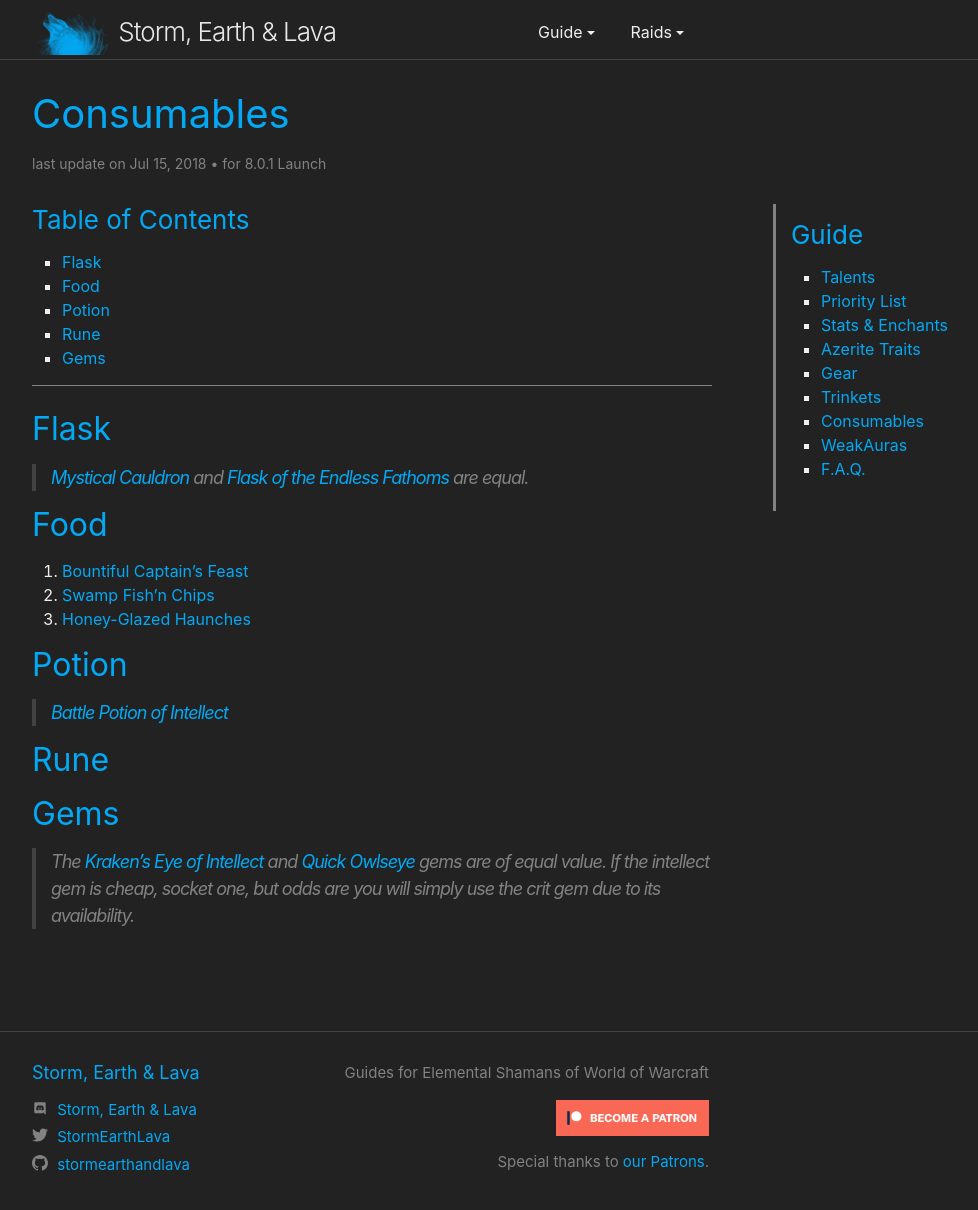
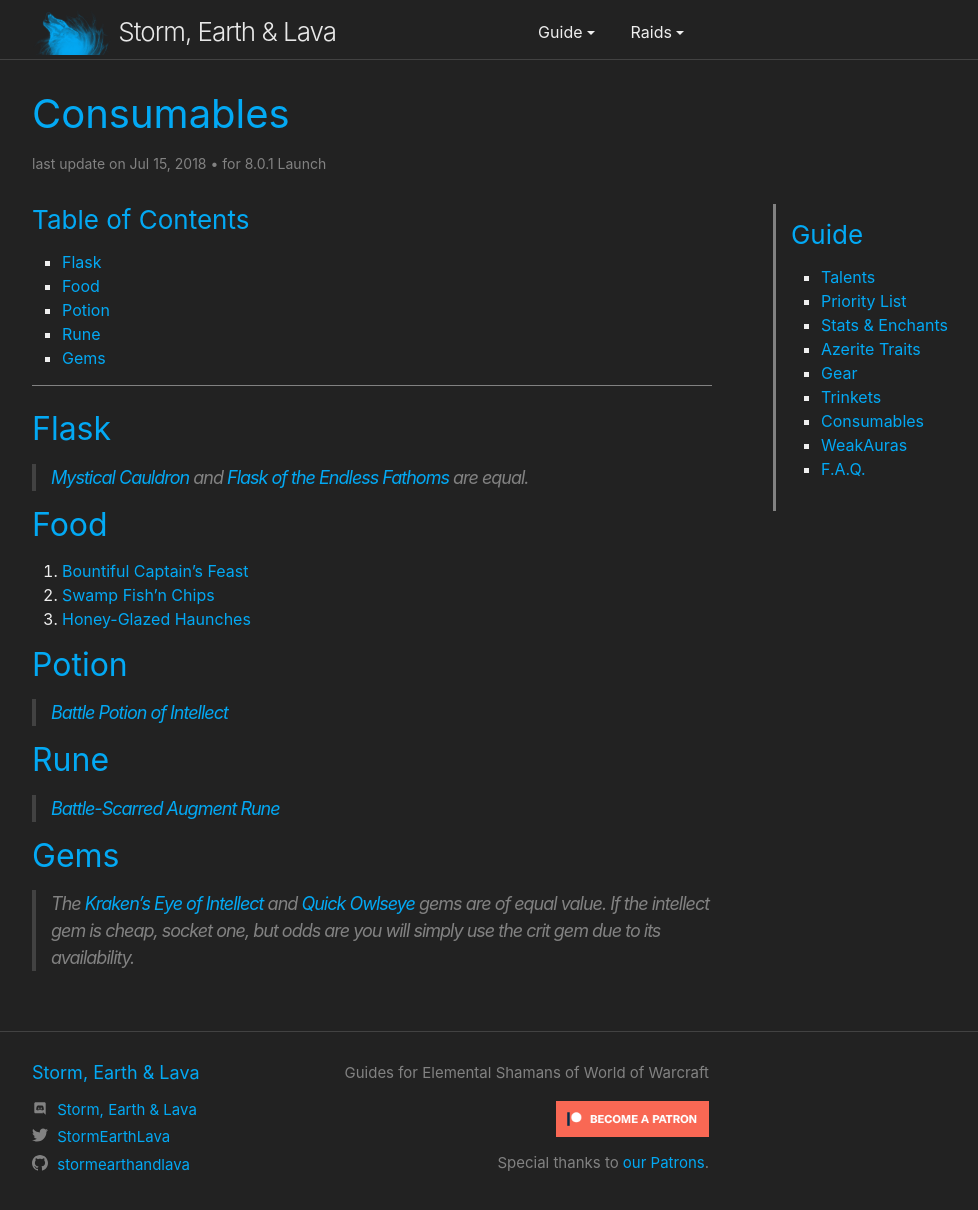
Before and after one commit to stormearthandlava/stormearthandlava.github.io, a Jekyll site: the page built from guide/general/consumables.md, in a window 1280 px wide and 1236 px high. Shown: the top 1210 px of the window, without its empty margins (268-1246 px from the left). Built offline with Jekyll 4.4.1, drawn with Linux system fonts in a browser that asks for light colours; a script that is not in the unit is left out.

Commit message:
add rune to shortcuts

```diff
--- a/_data/item.yml
+++ b/_data/item.yml
@@ -88,3 +88,6 @@
 
 versatile_royal_quartz: <a href="https://bfa.wowhead.com/item=154128" target="blank">Versatile Royal Quarz</a>
 vers_gem: <a href="https://bfa.wowhead.com/item=154128" target="blank">Versatile Royal Quarz</a>
+
+battlescarred_augent_rune: <a href="https://bfa.wowhead.com/item=160053" target="blank">Battle-Scarred Augment Rune</a>
+rune: <a href="https://bfa.wowhead.com/item=160053" target="blank">Battle-Scarred Augment Rune</a>
```
